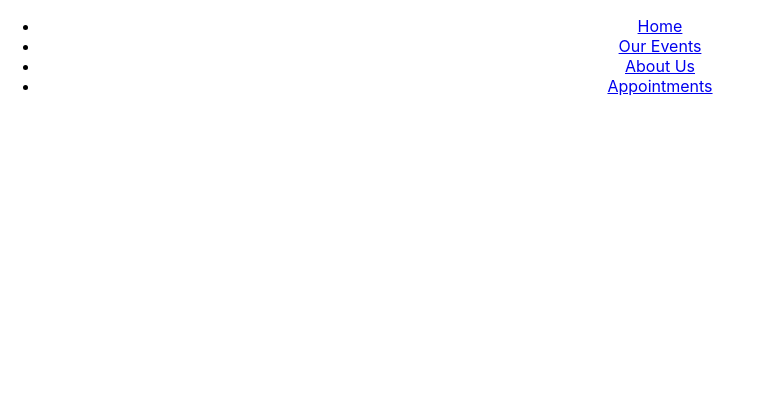
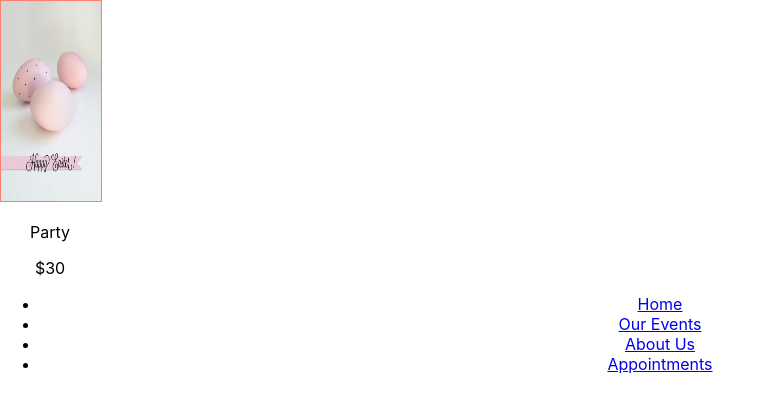
Before and after one commit to oashraf5/floral-shop-app, a React (Create React App) app in the folder floral-shop/: page / in a window 1280 px wide. Shown: the top 412 px of the page, without its empty margins (0-776 px from the left). Built offline with nearby package versions, Linux system fonts and the light colour scheme.

Commit message:
add seed data list sample

```diff
--- a/floral-shop/src/App.css
+++ b/floral-shop/src/App.css
@@ -1,3 +1,18 @@
 .App {
   text-align: center;
 }
+
+
+/*************App.js***********/
+.flower-card {
+  width: 100px;
+  height: auto;
+}
+  .flower-img {
+    width: 100%;
+    height: 200px;
+    border: solid 1px salmon;
+  }
+  .flower-text {
+    font-size: 16px;
+  }
--- a/floral-shop/src/App.js
+++ b/floral-shop/src/App.js
@@ -1,15 +1,30 @@
 import React, { Component } from 'react';
 import './App.css';
-import {Route, Link, Switch, BrowserRouter as Router } from 'react-router-dom';
 import axios from 'axios';
+
+import ImageList from './components/ImageList';
+import PastWorkList from './components/PastWorkList';
 
 import NavBar from './components/NavBar';
 
 export default class App extends Component {
 
   render() {
+
+    if (PastWorkList == undefined) {
+      return <div></div>;
+    }
+
+    console.log(PastWorkList[0]);
+
+
     return (
       <div className="App">
+        <div className="flower-card">
+            <img className="flower-img" src={ImageList[PastWorkList[0].imageIdx]} />
+            <p className="flower-text" >{PastWorkList[0].EventType}</p>
+            <p className="flower-text" >${PastWorkList[0].Price}</p>
+        </div>
 
         <NavBar />
 
--- /dev/null
+++ b/floral-shop/src/components/ImageList.js
@@ -0,0 +1,7 @@
+
+import img1 from '../assets/easter-eggs-1.jpg';
+
+let ImageList = [];
+ImageList.push(img1);
+
+export default ImageList;
--- /dev/null
+++ b/floral-shop/src/components/PastWorkList.js
@@ -0,0 +1,12 @@
+  let PastWorkList = [];
+
+  PastWorkList.push(
+    {
+      "id": 1000,
+      "imageIdx": 0,
+      "EventType": "Party",
+      "Price": 30,
+    }
+    );
+
+export default PastWorkList;
```
Also changed, not shown: floral-shop/src/assets/easter-eggs-1.jpg (added).
